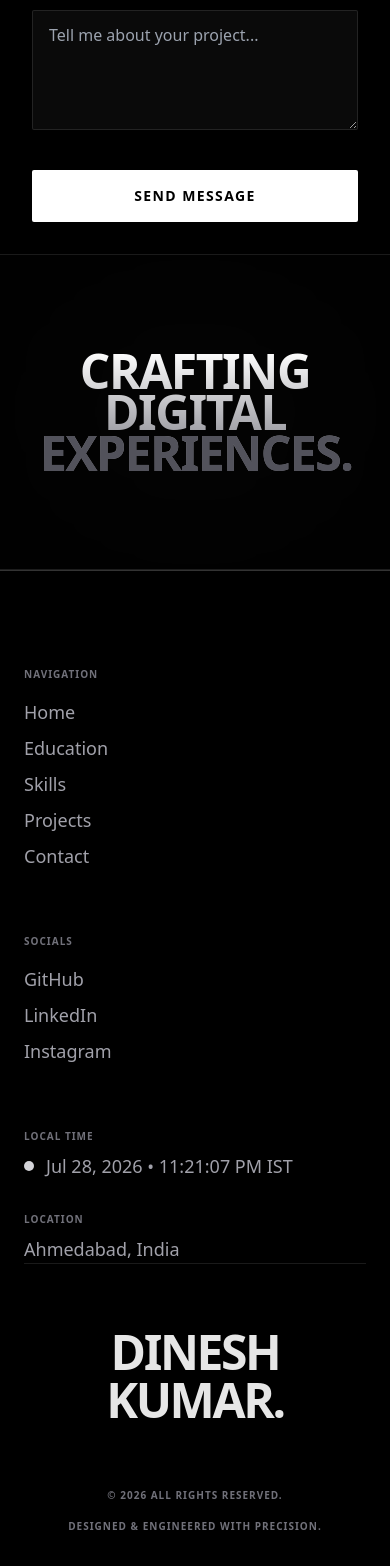
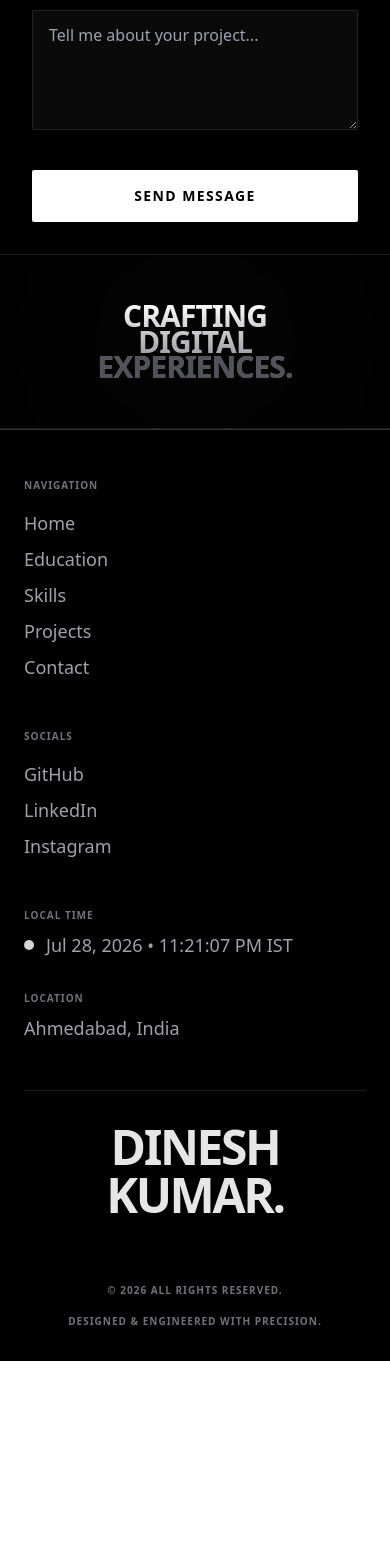
Before and after one commit to jdmkd/my-portfolio, a Next.js app: page /contact-us in a window 390 px wide. Shown: the part 952-2518 px from the top of the page. After the commit the page ends 2313 px from the top, so only its background shows below. Built offline with nearby package versions, Linux system fonts and the light colour scheme.

Commit message:
UI tweaks: scale down mobile nav, fix Hero animation, and refine text styling across components

```diff
--- a/src/app/projects/[slug]/page.js
+++ b/src/app/projects/[slug]/page.js
@@ -189,7 +189,7 @@ export default function ProjectDetail({ params }) {
                         <h2 className="text-3xl font-black tracking-tight text-white flex items-center gap-4">
                             About the Project
                         </h2>
-                        <p className="text-lg text-zinc-400 leading-[1.8] font-medium">
+                        <p className="text-lg text-zinc-200 leading-[1.8] font-medium">
                             {project.about}
                         </p>
                     </div>
@@ -208,7 +208,7 @@ export default function ProjectDetail({ params }) {
                                                 <path strokeLinecap="round" strokeLinejoin="round" d="M5 13l4 4L19 7" />
                                             </svg>
                                         </div>
-                                        <span className="text-base md:text-lg text-zinc-400 leading-[1.7] font-medium">{feature}</span>
+                                        <span className="text-base md:text-lg text-zinc-200 leading-[1.7] font-medium">{feature}</span>
                                     </li>
                                 ))}
                             </ul>
@@ -221,7 +221,7 @@ export default function ProjectDetail({ params }) {
                             <h3 className="text-2xl font-black tracking-tight text-white flex items-center gap-4">
                                 Technical Deep Dive
                             </h3>
-                            <p className="text-lg text-zinc-400 leading-[1.8] font-medium">
+                            <p className="text-lg text-zinc-200 leading-[1.8] font-medium">
                                 {project.additional_details}
                             </p>
                         </div>
--- a/src/components/Contactus/Contactus.tsx
+++ b/src/components/Contactus/Contactus.tsx
@@ -259,9 +259,9 @@ function Contactus() {
         </div>
 
         {/* Brutalist Footer Sign-Off */}
-        <div className="w-full bg-[#000000] border-t border-white/10 pt-24 pb-24 px-6 flex flex-col items-center justify-center relative overflow-hidden">
+        <div className="w-full bg-[#000000] border-t border-white/10 pt-12 pb-12 px-6 flex flex-col items-center justify-center relative overflow-hidden">
           <div className="absolute top-1/2 left-1/2 -translate-x-1/2 -translate-y-1/2 w-3/4 h-[100px] bg-white/5 blur-[120px] rounded-full pointer-events-none"></div>
-          <h1 className="text-5xl sm:text-6xl md:text-7xl lg:text-8xl xl:text-9xl leading-[0.85] font-black text-transparent bg-clip-text bg-gradient-to-b from-white to-zinc-500 text-center uppercase tracking-[-0.03em] z-10 w-full px-4">
+          <h1 className="text-3xl sm:text-6xl md:text-7xl lg:text-8xl xl:text-9xl leading-[0.85] font-black text-transparent bg-clip-text bg-gradient-to-b from-white to-zinc-500 text-center uppercase tracking-[-0.03em] z-10 w-full px-4">
             CRAFTING<br />DIGITAL<br />
             <span className="text-zinc-600">EXPERIENCES.</span>
           </h1>
--- a/src/components/Footer/Footer.tsx
+++ b/src/components/Footer/Footer.tsx
@@ -35,9 +35,9 @@ function Footer() {
   }, []);
 
   return (
-    <footer className="w-full bg-[#000000] text-white border-t border-white/20 pt-24 pb-8 px-6 sm:px-12 lg:px-16 overflow-hidden relative">
+    <footer className="w-full bg-[#000000] text-white border-t border-white/20 pt-12 pb-8 px-6 sm:px-12 lg:px-16 overflow-hidden relative">
       {/* Top Section: Links & Info */}
-      <div className="flex flex-col md:flex-row justify-between items-start gap-16 w-full">
+      <div className="flex flex-col md:flex-row justify-between items-start gap-12 w-full">
         <div className="flex flex-col gap-4">
           <span className="text-[10px] md:text-sm lg:text-base uppercase tracking-widest text-zinc-500 font-bold">
             Navigation
@@ -117,7 +117,7 @@ function Footer() {
       </div>
 
       {/* Massive Typography Name */}
-      <div className="w-full flex justify-center items-center border-t border-white/10 pt-16 pb-8">
+      <div className="w-full flex justify-center items-center border-t border-white/10 mt-12 pt-8 pb-8">
         <h1 className="text-5xl sm:text-6xl md:text-7xl lg:text-8xl xl:text-9xl font-black tracking-tighter leading-none text-white text-center opacity-90 w-full px-4 break-words">
           DINESH KUMAR.
         </h1>
--- a/src/components/Hero/Hero.tsx
+++ b/src/components/Hero/Hero.tsx
@@ -2,8 +2,7 @@
 
 import React, { useEffect, useState } from "react";
 import Link from "next/link";
-import { FaArrowRight, FaReact, FaNodeJs, FaAws } from "react-icons/fa";
-import { SiNextdotjs, SiTypescript } from "react-icons/si";
+import { FaArrowRight } from "react-icons/fa";
 import { motion } from "framer-motion";
 
 const Hero = () => {
@@ -64,20 +63,22 @@ const Hero = () => {
             transition={{ duration: 0.8, delay: 0.1, ease: [0.16, 1, 0.3, 1] }}
             className="mb-8 flex items-center gap-3 sm:gap-4 text-[10px] sm:text-sm lg:text-xl tracking-[0.04em] uppercase text-zinc-500 font-bold"
           >
-            <span>Accuracy</span>
+            <span className="text-zinc-300">Accuracy</span>
             <span className="w-1 h-1 sm:w-1.5 sm:h-1.5 rounded-full bg-zinc-700"></span>
-            <span>Precision</span>
+            <span className="text-zinc-300">Precision</span>
             <span className="w-1 h-1 sm:w-1.5 sm:h-1.5 rounded-full bg-zinc-700"></span>
             <span className="text-zinc-300">Perfection</span>
           </motion.div>
 
           {/* 3D Character Reveal Name */}
           <motion.h1
-            className="text-[20vw] sm:text-[16vw] md:text-[14vw] lg:text-[10rem] font-black leading-[0.9] mb-12 flex flex-wrap justify-center overflow-hidden gap-x-[4vw] lg:gap-x-12"
+            className="text-[20vw] sm:text-[16vw] md:text-[14vw] lg:text-[9rem] font-black leading-[0.9] mb-12 flex flex-wrap justify-center overflow-hidden gap-x-[4vw] lg:gap-x-12"
             initial="hidden"
             animate="visible"
             variants={{
+              hidden: { opacity: 1 },
               visible: {
+                opacity: 1,
                 transition: { staggerChildren: 0.05, delayChildren: 0.2 },
               },
             }}
@@ -89,7 +90,7 @@ const Hero = () => {
                     key={charIndex}
                     variants={letterVariants}
                     transition={{ type: "spring", damping: 12, stiffness: 100 }}
-                    className="inline-block text-transparent bg-clip-text bg-gradient-to-b from-white via-white to-zinc-300"
+                    className="inline-block capitalize text-transparent bg-clip-text bg-gradient-to-b from-white via-white to-zinc-300"
                   >
                     {char}
                   </motion.span>
--- a/src/components/Projects/ProjectCard.tsx
+++ b/src/components/Projects/ProjectCard.tsx
@@ -171,7 +171,7 @@ const ProjectCard = ({ item }) => {
         {/* Minimal Tech Stack */}
         {item.tech_stack && item.tech_stack.length > 0 && (
           <div className="mb-6">
-            <p className="text-[12px] sm:text-sm uppercase tracking-widest font-bold text-zinc-500">
+            <p className="text-[12px] sm:text-sm uppercase font-bold text-zinc-500">
               {item.tech_stack.slice(0, item.tech_stack.length).join(" • ")}
             </p>
           </div>
--- a/src/components/Projects/TechTags.tsx
+++ b/src/components/Projects/TechTags.tsx
@@ -13,7 +13,7 @@ const TechTags = ({ tags, className = "mt-6" }) => (
       return (
         <span
           key={index}
-          className="flex items-center gap-2 sm:gap-3 px-3 py-2 sm:px-5 sm:py-3 border border-white/10 bg-[#0a0a0a] text-[10px] sm:text-xs font-medium uppercase tracking-[0.15em] text-white transition-all rounded-none hover:border-white hover:bg-white/10"
+          className="flex items-center gap-2 sm:gap-3 px-3 py-2 sm:px-5 sm:py-3 border border-white/10 bg-[#0a0a0a] text-[10px] sm:text-xs font-medium uppercase text-white transition-all rounded-none hover:border-white hover:bg-white/10"
         >
           {imageUrl && (
             <div className="relative w-4 h-4 sm:w-5 sm:h-5 flex items-center justify-center">
```
Also changed, not shown: src/components/Navbar/Navbar.tsx (+5 -5 lines).
